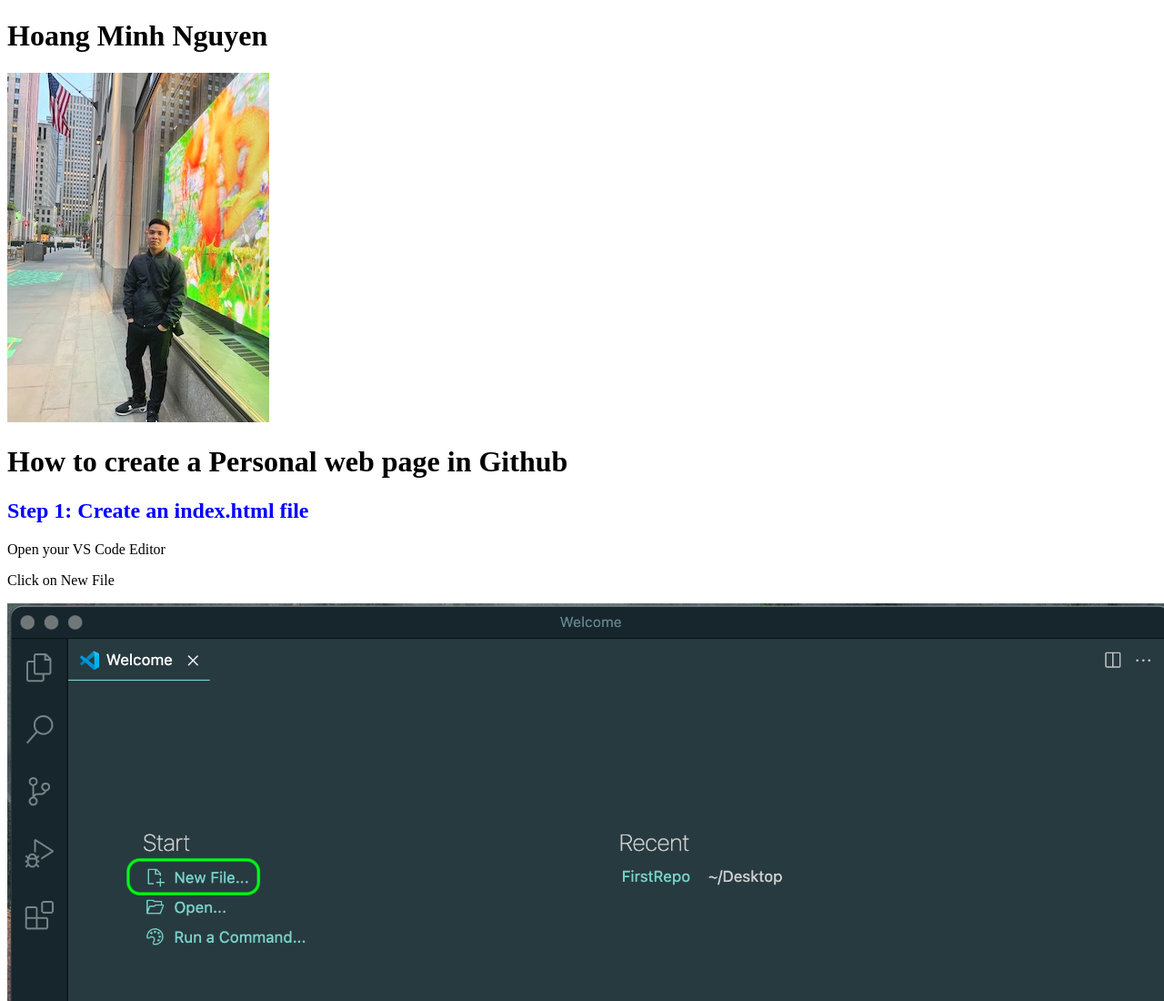
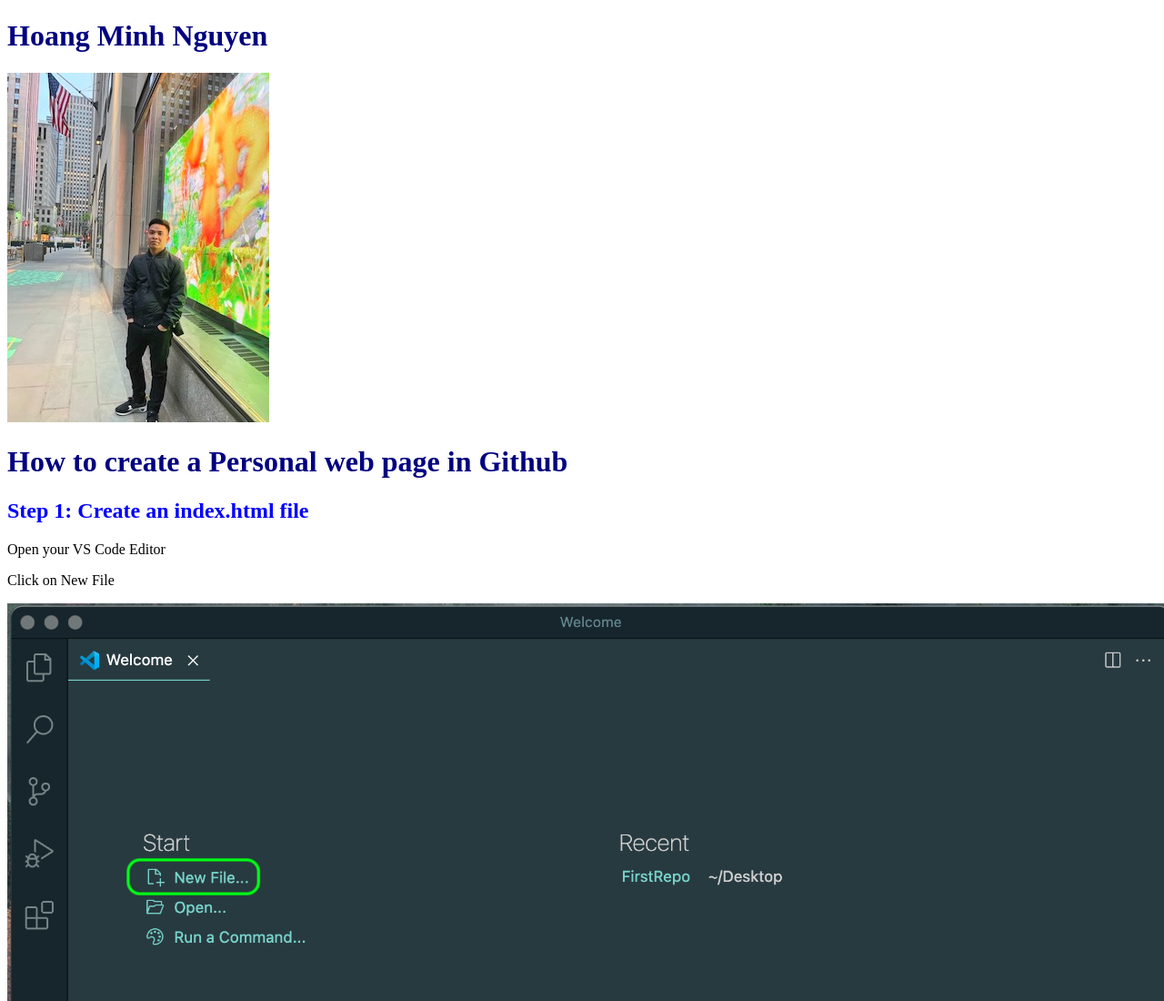
Before and after one commit to mhoangn/mhoangn.github.io, a plain HTML site: page index.html in a window 1280 px wide. Shown: the top 1100 px of the page at 91% size. Drawn offline with Linux system fonts and the light colour scheme.

Commit message:
Change <h1> color to navy

```diff
--- a/main.css
+++ b/main.css
@@ -1,6 +1,11 @@
+h1 {
+    color: navy;
+}
+
 h2 {
     color :blue;
 }
+
 .resolution {
     height: auto;
     width: 1280px;
```
